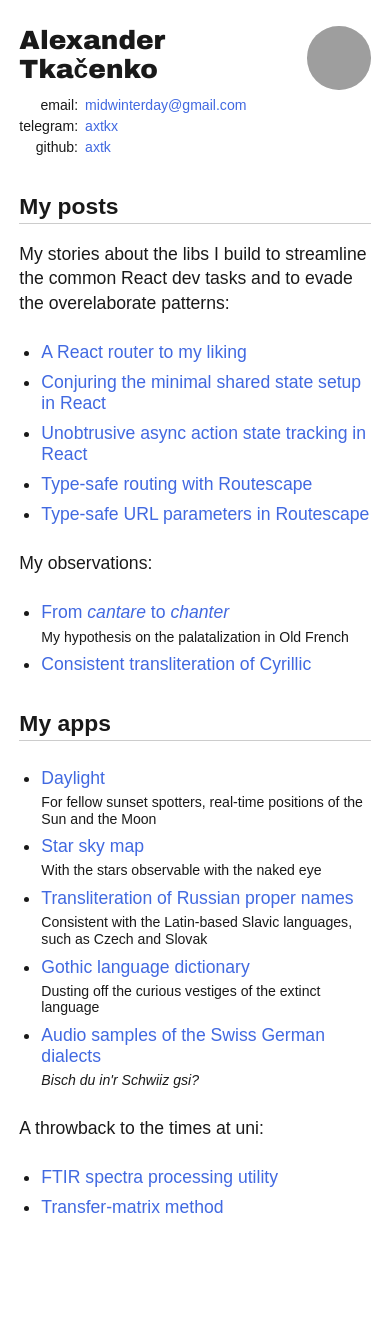
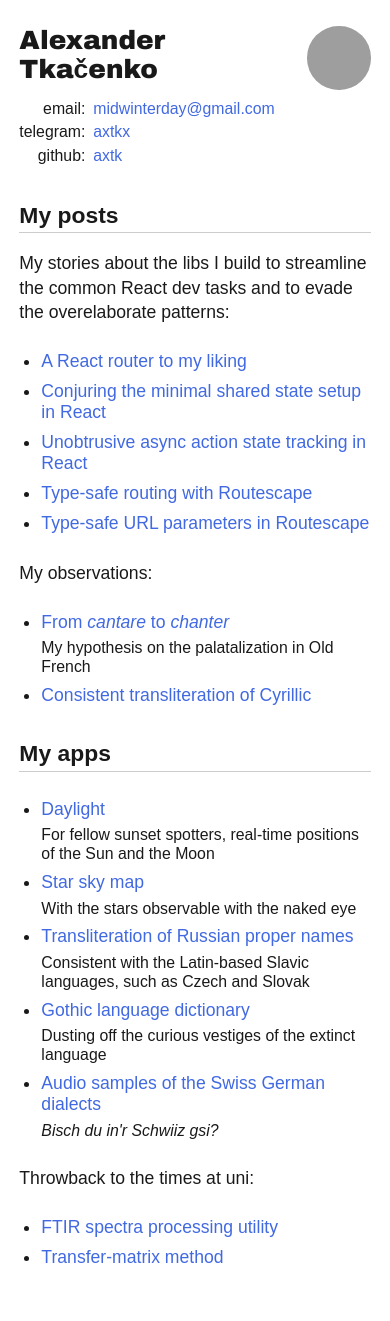
Before and after one commit to axtk/axtk.github.io, a Jekyll site: the page index.html, which Jekyll copies as it is, in a window 390 px wide. Built offline with Jekyll 4.4.1, drawn with Linux system fonts in a browser that asks for light colours; before the commit the page ends 1270 px from its top, so only the background shows below that; grey boxes are pictures that could not be loaded.

Commit message:
minor index update

```diff
--- a/index.html
+++ b/index.html
@@ -54,7 +54,7 @@
         <li><a href="x/alemannic">Audio samples of the Swiss German dialects</a><br>
             <span class="description"><i>Bisch du in'r Schwiiz gsi?</i></span></li>
     </ul>
-    <p>A throwback to the times at uni:</p>
+    <p>Throwback to the times at uni:</p>
     <ul>
         <li><a href="x/spectra">FTIR spectra processing utility</a></li>
         <li><a href="x/tmm">Transfer-matrix method</a></li>
--- a/x/assets/index.css
+++ b/x/assets/index.css
@@ -102,6 +102,9 @@ main .intro h1:first-child {
     margin: 1.25rem 0;
 }
 @media (max-width: 600px) {
+    html {
+        --smaller-font-size: .9em;
+    }
     body {
         padding: 1.5rem 0;
     }
```
